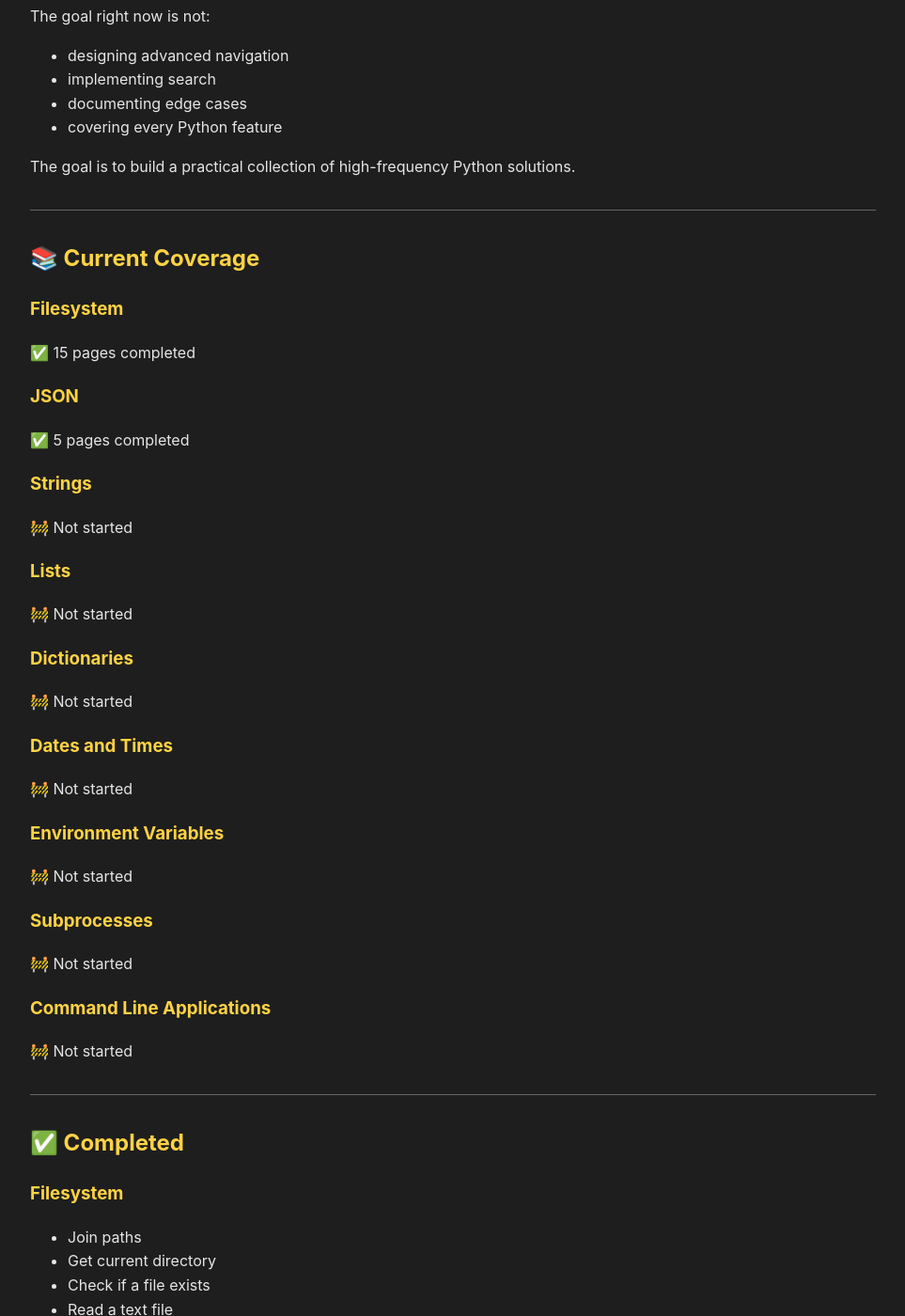
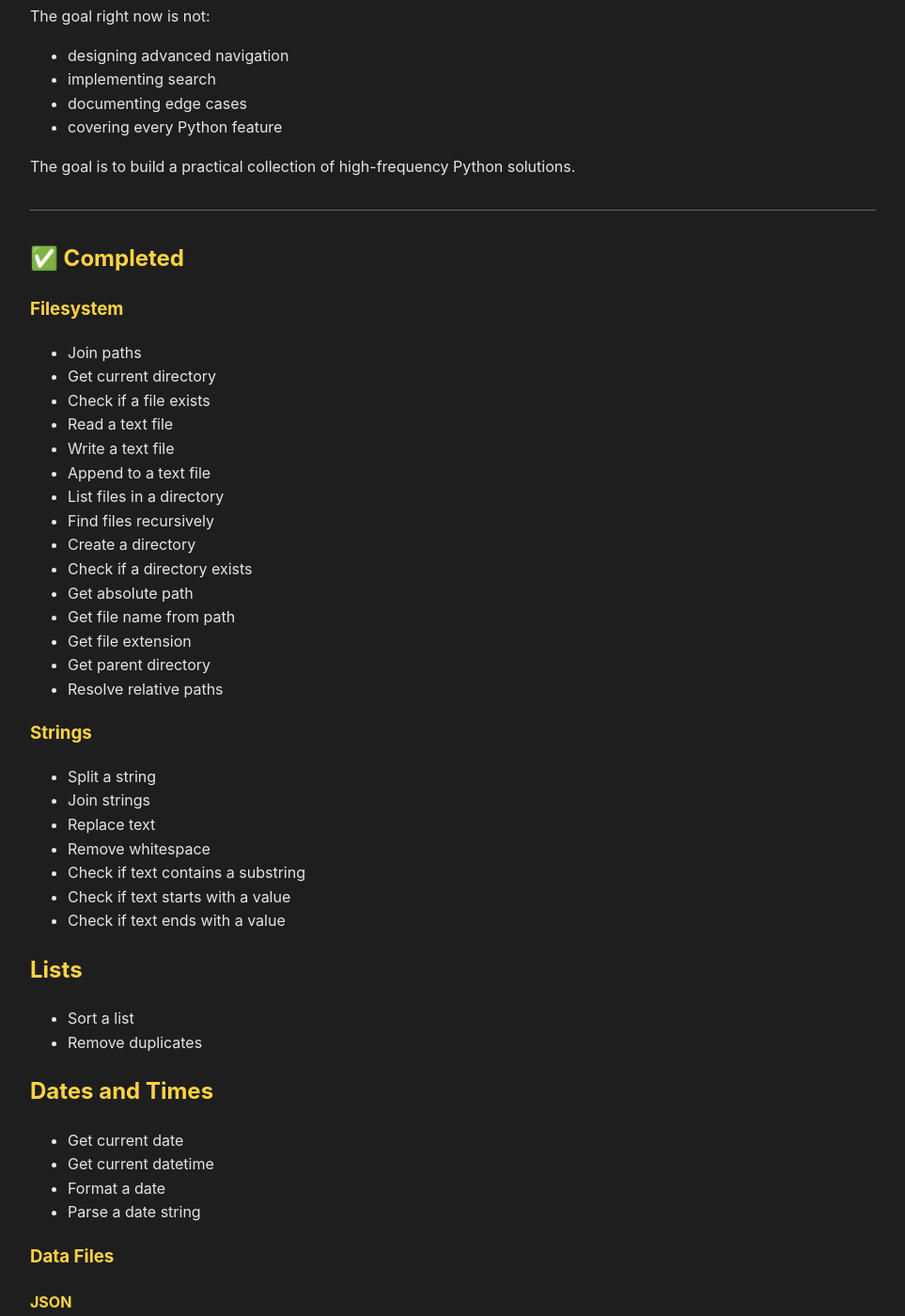
Before and after one commit to jbakchr/easier-python-docs, a Jekyll site: the page built from ROADMAP.md, in a window 1280 px wide and 1400 px high, scrolled down 1366 px. Shown: the whole window at 94% size, without its empty margins (158-1121 px from the left). Built offline with Jekyll 4.4.1, drawn with Linux system fonts in a browser that asks for light colours; our own code applies the rules of GitHub Pages for plain Markdown files.

Commit message:
docs(roadmap): remove obsolete Current Coverage section

```diff
--- a/ROADMAP.md
+++ b/ROADMAP.md
@@ -59,46 +59,6 @@ The goal right now is not:
 - covering every Python feature
 
 The goal is to build a practical collection of high-frequency Python solutions.
-
----
-
-## 📚 Current Coverage
-
-### Filesystem
-
-✅ 15 pages completed
-
-### JSON
-
-✅ 5 pages completed
-
-### Strings
-
-🚧 Not started
-
-### Lists
-
-🚧 Not started
-
-### Dictionaries
-
-🚧 Not started
-
-### Dates and Times
-
-🚧 Not started
-
-### Environment Variables
-
-🚧 Not started
-
-### Subprocesses
-
-🚧 Not started
-
-### Command Line Applications
-
-🚧 Not started
 
 ---
 
```
